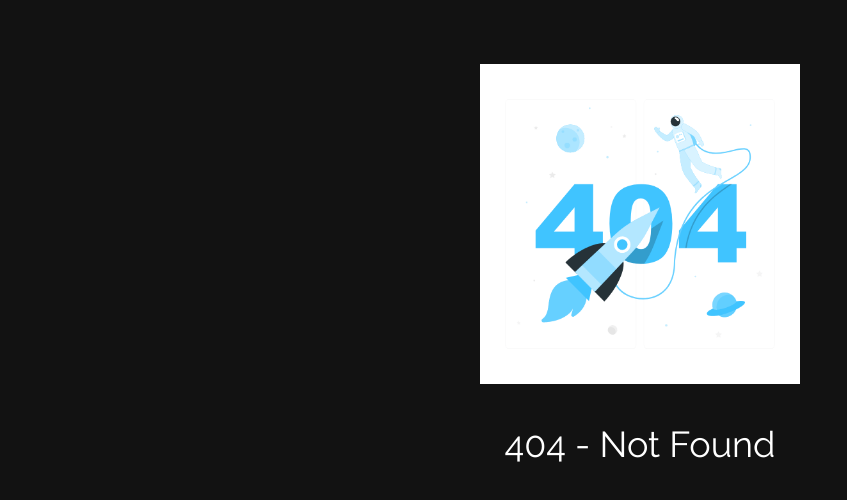
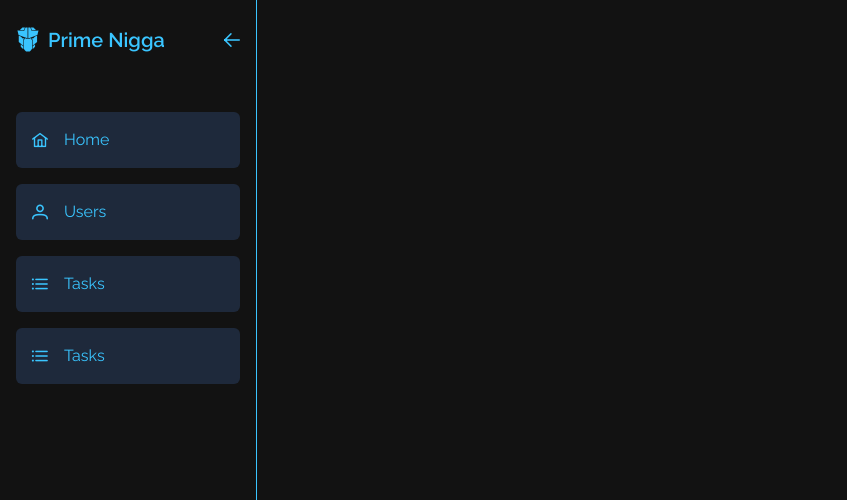
Before and after one commit to azizy5203/react-dashboard, a React (Vite) app: page /side-bar in a window 1280 px wide. Before the commit this address had no page. Shown: the top 500 px of the page, without its empty margins (0-847 px from the left). Built offline with nearby package versions, Linux system fonts and the light colour scheme; a web font is replaced by a local one.

Commit message:
feat : retractable side bar

```diff
--- a/package.json
+++ b/package.json
@@ -1,7 +1,7 @@
 {
   "name": "react-admin",
   "private": true,
-  "version": "0.0.0",
+  "version": "1.0.0",
   "type": "module",
   "scripts": {
     "start": "vite -- --mode=production",
--- a/src/router/index.jsx
+++ b/src/router/index.jsx
@@ -9,6 +9,7 @@ import UsersEdit from "../views/Users/UsersEdit";
 import Tasks from "../views/Tasks/Tasks";
 import AdminLayout from "@/layouts/AdminLayout";
 import AuthLayout from "@/layouts/AuthLayout";
+import NewSideBar from "@/views/NewSideBar/NewSideBar";
 
 import ProtectedRoute from "@/layouts/ProtectedRoute";
 import { isLoggedIn } from "@/helpers/auth";
@@ -63,6 +64,11 @@ const router = createBrowserRouter([
     ],
   },
   {
+    path: "/side-bar",
+    element: <NewSideBar />,
+    meta: {},
+  },
+  {
     path: "/*",
     element: <NotFound />,
   },
--- /dev/null
+++ b/src/views/NewSideBar/NewSideBar.jsx
@@ -0,0 +1,77 @@
+import { Button } from "primereact/button";
+import { NavLink } from "react-router-dom";
+import { useState } from "react";
+
+function NewSideBar() {
+  const items = [
+    {
+      label: "Home",
+      icon: "pi pi-home",
+      path: "/",
+    },
+    {
+      label: "Users",
+      icon: "pi pi-user",
+      path: "/users",
+    },
+    {
+      label: "Tasks",
+      icon: "pi pi-list",
+      path: "/tasks",
+    },
+    {
+      label: "Tasks",
+      icon: "pi pi-list",
+      path: "/side-bar",
+    },
+  ];
+  const [expanded, setExpanded] = useState(true);
+
+  return (
+    <aside className={` h-screen inline-block border-e border-e-primary p-4`}>
+      <nav className="h-full flex flex-col gap-2 items-start">
+        <div
+          className={`${
+            expanded ? "w-56" : "w-5"
+          } flex justify-between items-center transition-all duration-150`}
+        >
+          <div
+            onClick={() => setExpanded((ex) => !ex)}
+            className="logo flex items-center gap-2"
+          >
+            <i className="pi pi-prime text-primary text-2xl"></i>
+            <span className="block text-xl font-semibold text-primary">
+              Prime Nigga
+            </span>
+          </div>
+          <Button
+            className=" text-primary bg-transparent border-0 w-auto"
+            icon="pi pi-arrow-left"
+            onClick={() => setExpanded((ex) => !ex)}
+          />
+          {/* <i ></i> */}
+        </div>
+        <ul
+          className={`${
+            expanded ? "w-56" : "w-5"
+          } grid mt-10 gap-4 transition-all duration-150`}
+        >
+          {items.map((item) => (
+            <NavLink to={item.path} key={item.path}>
+              <li
+                className={`${
+                  expanded ? "w-56" : "w-5"
+                } flex items-center gap-4 rounded-md p-4 text-primary bg-slate-800 transition-all duration-150`}
+              >
+                <i className={item.icon}></i>
+                <span>{item.label}</span>
+              </li>
+            </NavLink>
+          ))}
+        </ul>
+      </nav>
+    </aside>
+  );
+}
+
+export default NewSideBar;
```
